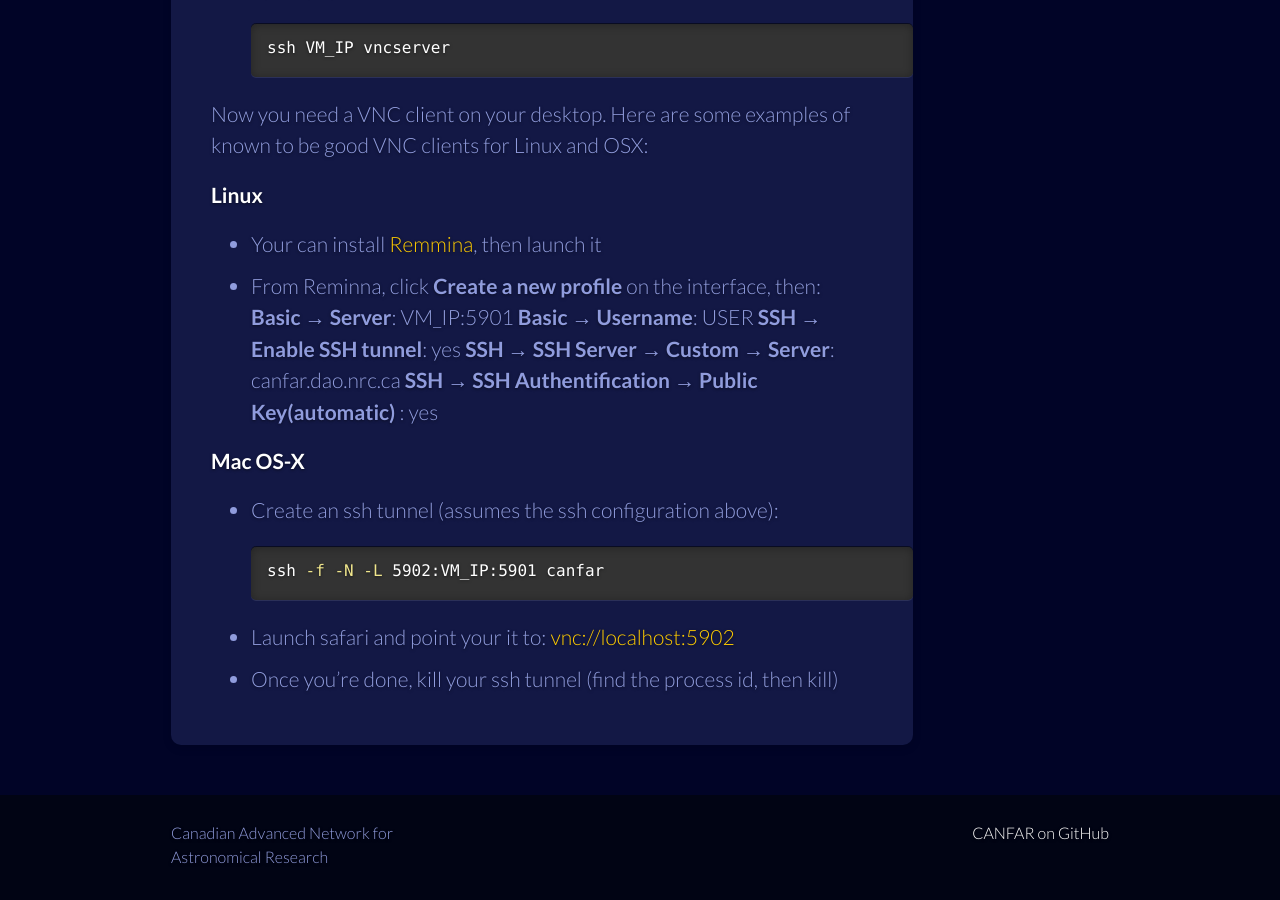
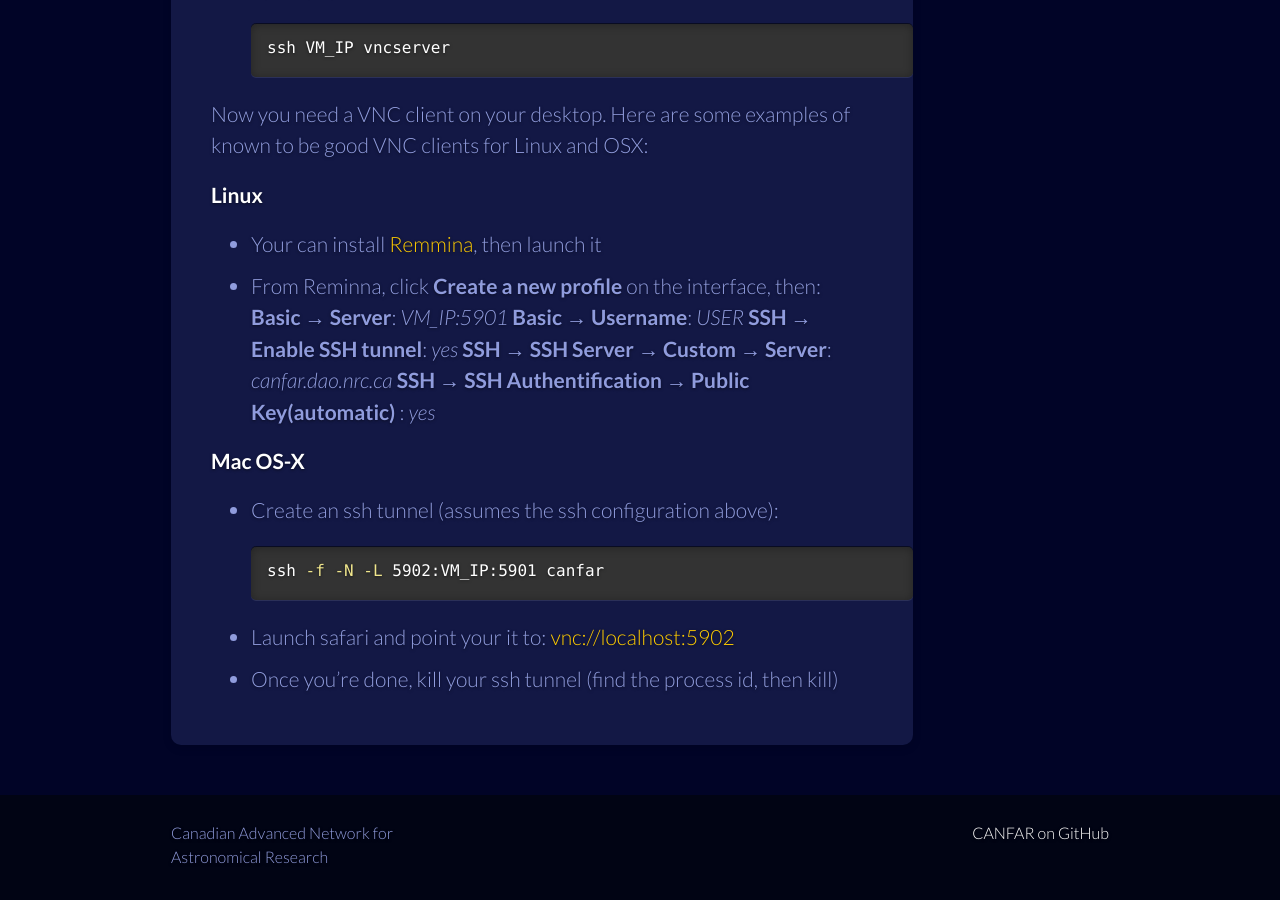
Before and after one commit to dbohlender/canfar.github.io, a Jekyll site: the page built from docs/vmaccess.md, in a window 1280 px wide and 900 px high, scrolled down 4455 px. Built offline with Jekyll 4.4.1, drawn with Linux system fonts in a browser that asks for light colours.

```diff
--- a/docs/vmaccess.md
+++ b/docs/vmaccess.md
@@ -125,11 +125,11 @@
 - Your can install [Remmina](http://remmina.sourceforge.net/), then launch it
 - From Reminna, click **Create a new profile**  on the interface, then:
 
-	**Basic** &rarr; **Server**: VM_IP:5901
-	**Basic** &rarr; **Username**: USER
-	**SSH** &rarr; **Enable SSH tunnel**: yes
-	**SSH** &rarr; **SSH Server** &rarr; **Custom** &rarr; **Server**: canfar.dao.nrc.ca
-	**SSH** &rarr; **SSH Authentification** &rarr; **Public Key(automatic)** : yes
+	**Basic** &rarr; **Server**: *VM_IP:5901*
+	**Basic** &rarr; **Username**: *USER*
+	**SSH** &rarr; **Enable SSH tunnel**: *yes*
+	**SSH** &rarr; **SSH Server** &rarr; **Custom** &rarr; **Server**: *canfar.dao.nrc.ca*
+	**SSH** &rarr; **SSH Authentification** &rarr; **Public Key(automatic)** : *yes*
 
 #### Mac OS-X
 
```
Also changed, not shown: README.md, docs/tutorial.md (line endings or trailing spaces), docs/vospace.md (line endings or trailing spaces).
